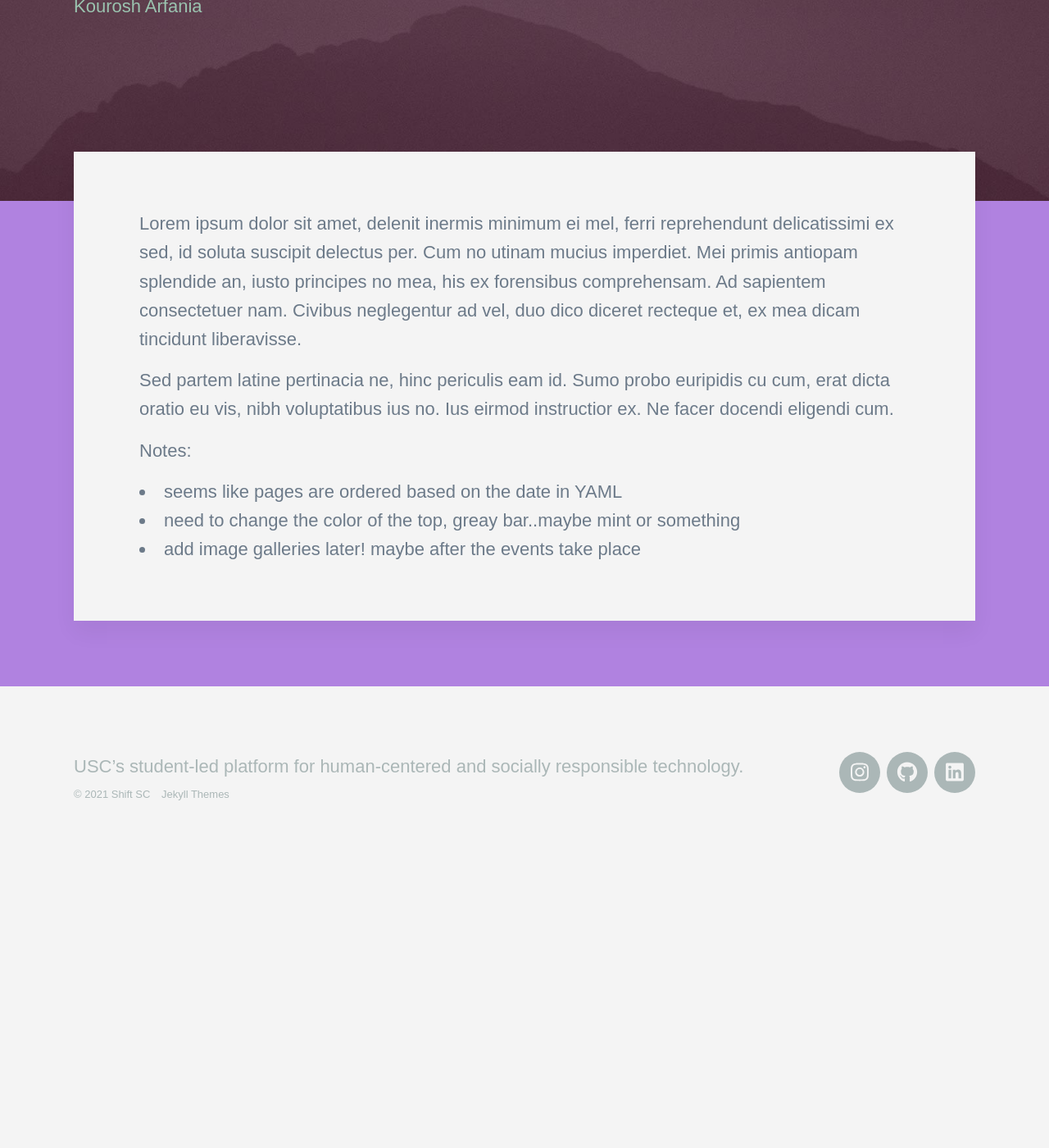
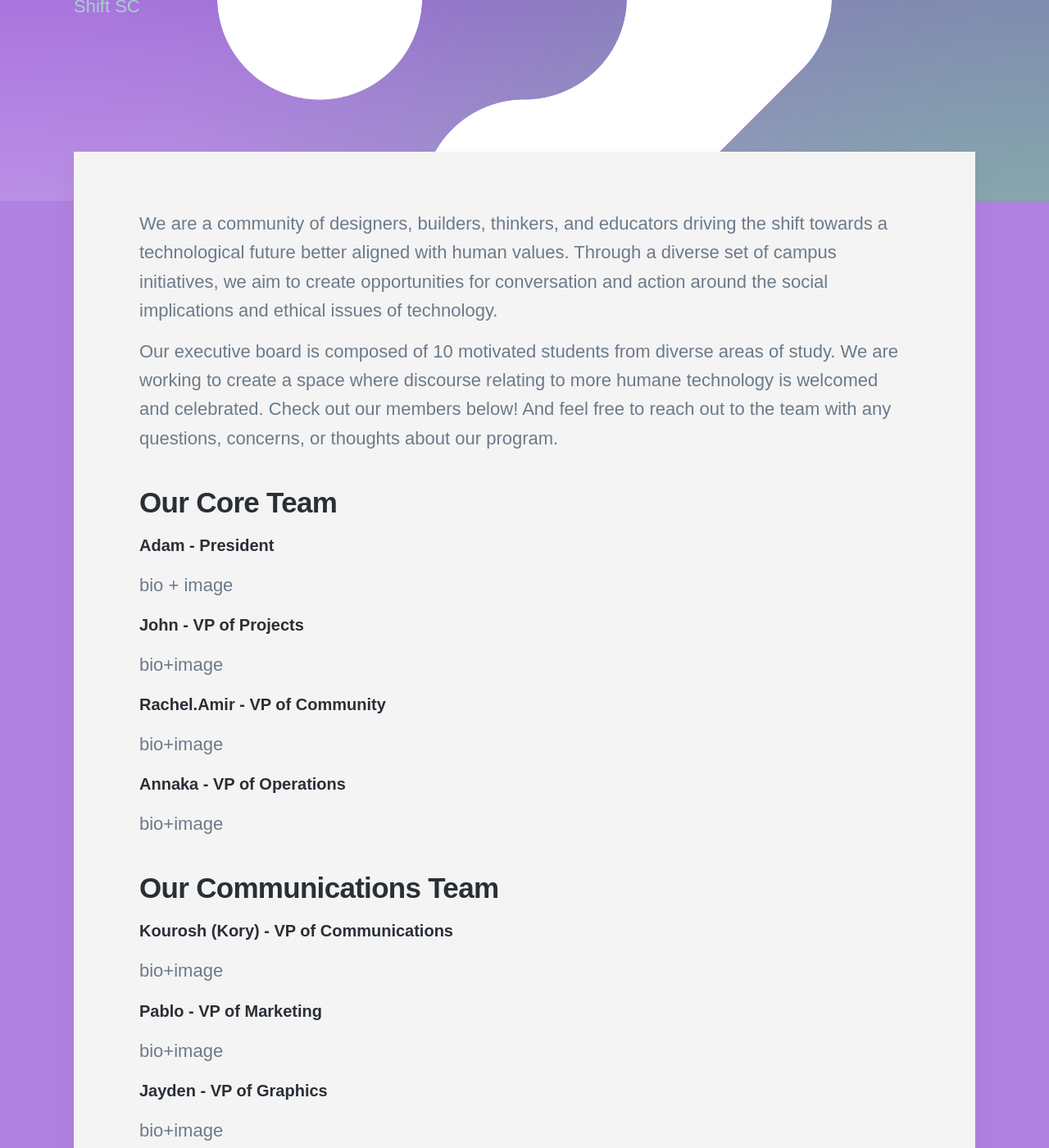
Before and after one commit to shiftsc/shiftsc.github.io, a Jekyll site: the page built from _projects/2020-11-11-test-1.md, in a window 1280 px wide and 1400 px high, scrolled down 347 px. Shown: the whole window at 82% size. Built offline with Jekyll 4.4.1, drawn with Linux system fonts in a browser that asks for light colours; nearby versions of some CDN libraries; some web fonts are replaced; before the commit the page ends 1402 px from its top, so only the background shows below that; some of the changed text lies outside the part shown.

Commit message:
updates to content and structure of the site

```diff
--- a/_data/settings.yml
+++ b/_data/settings.yml
@@ -1,6 +1,6 @@
 basic_settings:
   site_title: Shift SC
-  favicon_image: /images/SHIFTSC_LOGO-01.png
+  #favicon_image:
 
 header_settings:
   logo_image:
--- a/_projects/2020-11-11-test-1.md
+++ b/_projects/2020-11-11-test-1.md
@@ -1,16 +1,37 @@
 ---
-title: 'Test 1'
-subtitle: 'Kourosh Arfania'
+title: 'Our Mission & Initiatives'
+subtitle: 'Shift SC'
 date: 2021-11-11 00:00:00
-description: Testing to see how projects work on page.
-featured_image: '/images/demo/demo-square.jpg'
+description: Shift SC is USC’s student-led platform for human-centered and socially responsible technology.
+featured_image: '/images/SHIFTSC_LOGO-01.png'
 ---
 
-Lorem ipsum dolor sit amet, delenit inermis minimum ei mel, ferri reprehendunt delicatissimi ex sed, id soluta suscipit delectus per. Cum no utinam mucius imperdiet. Mei primis antiopam splendide an, iusto principes no mea, his ex forensibus comprehensam. Ad sapientem consectetuer nam. Civibus neglegentur ad vel, duo dico diceret recteque et, ex mea dicam tincidunt liberavisse.
+We are a community of designers, builders, thinkers, and educators driving the shift towards a technological future better aligned with human values. Through a diverse set of campus initiatives, we aim to create opportunities for conversation and action around the social implications and ethical issues of technology.
 
-Sed partem latine pertinacia ne, hinc periculis eam id. Sumo probo euripidis cu cum, erat dicta oratio eu vis, nibh voluptatibus ius no. Ius eirmod instructior ex. Ne facer docendi eligendi cum.
+Our executive board is composed of 10 motivated students from diverse areas of study. We are working to create a space where discourse relating to more humane technology is welcomed and celebrated. Check out our members below! And feel free to reach out to the team with any questions, concerns, or thoughts about our program.
 
-Notes:
-* seems like pages are ordered based on the date in YAML
-* need to change the color of the top, greay bar..maybe mint or something
-* add image galleries later! maybe after the events take place
+## Our Core Team
+##### Adam - President
+bio + image
+##### John - VP of Projects
+bio+image
+##### Rachel.Amir - VP of Community
+bio+image
+##### Annaka - VP of Operations
+bio+image
+
+## Our Communications Team
+##### Kourosh (Kory) - VP of Communications
+bio+image
+##### Pablo - VP of Marketing
+bio+image
+##### Jayden - VP of Graphics
+bio+image
+
+## Our Project Directors
+##### Caroline
+bio+image
+##### Jenny
+bio+image
+##### Chely
+bio+image
```
Also changed, not shown: images/SHIFTSC_LOGO-05.png (added).
